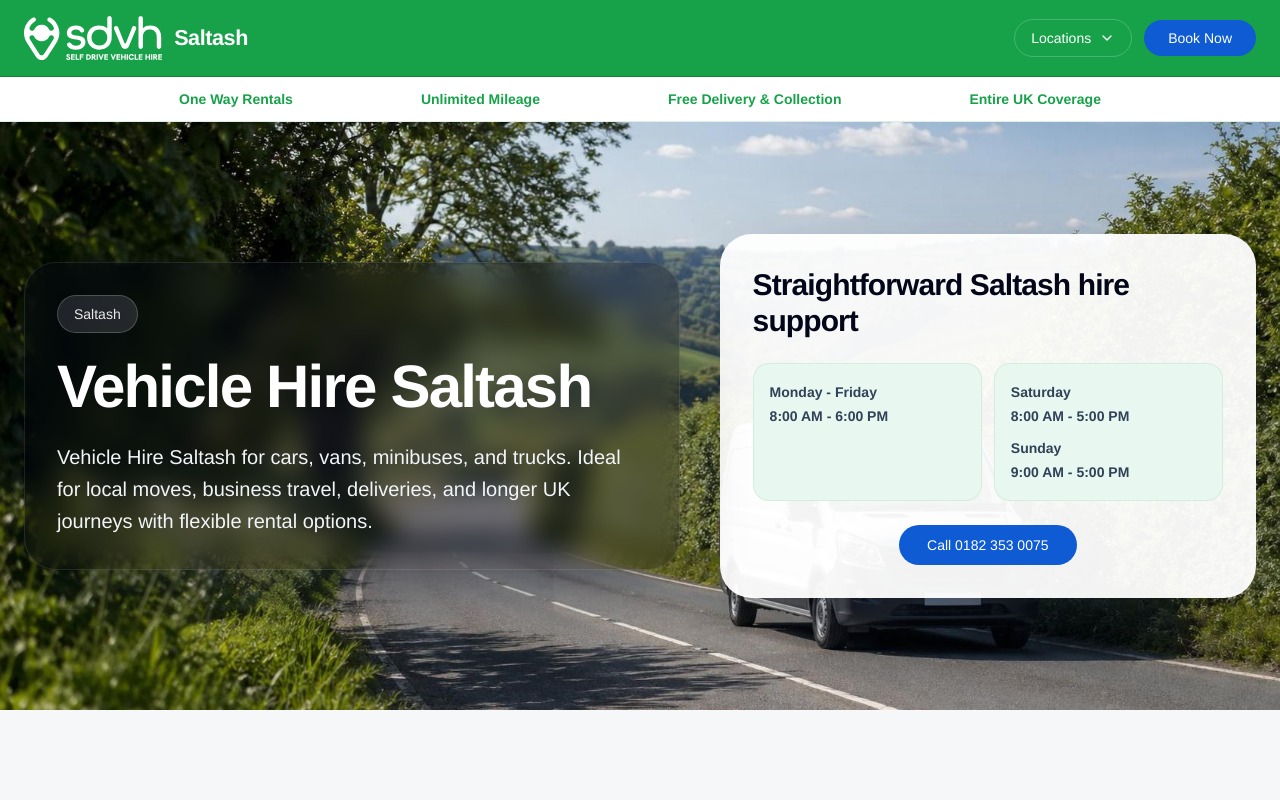
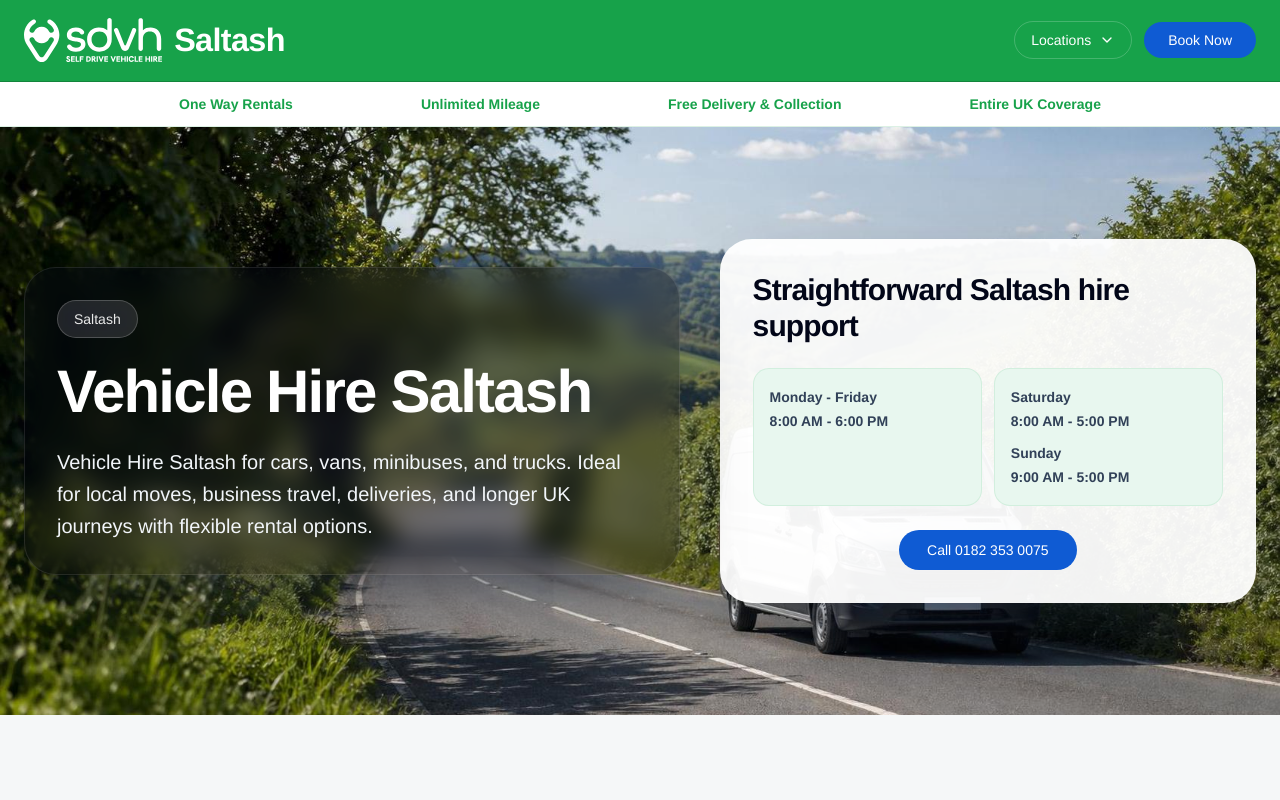
Before and after one commit to jasonbaroma/sdvh-saltash, a Next.js app: page / in a window 1280 px wide. Shown: the top 800 px of the page. Built offline with nearby package versions, Linux system fonts and the light colour scheme; a web font is replaced by a local one.

Commit message:
Increase header location text size

```diff
--- a/components/home-page.tsx
+++ b/components/home-page.tsx
@@ -489,7 +489,7 @@ export function HomePage({
               height={62}
               className="h-11 w-auto"
             />
-            <span className="text-[1.35rem] font-semibold tracking-[-0.02em] text-white">
+            <span className="text-[2.025rem] font-semibold tracking-[-0.02em] text-white">
               {mainLocationName}
             </span>
           </Link>
```
